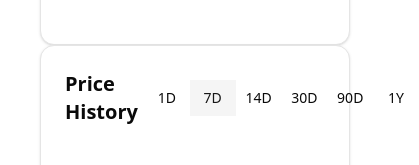
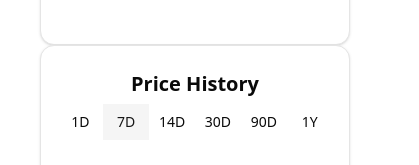
Before and after one commit to oscar-castaneda-dev/crypto-asset-tracker, a React (Vite) app: page / in a window 390 px wide. Shown: the part 609-774 px from the top of the page, 419 px wide, since content can reach past the window. Built offline with nearby package versions, Linux system fonts and the light colour scheme; no server answers.

Commit message:
fix(ui): improve CardHeader flex layout responsiveness

```diff
--- a/src/components/crypto/charts/price-chart.tsx
+++ b/src/components/crypto/charts/price-chart.tsx
@@ -99,7 +99,7 @@ export function PriceChart({ coinId, compareCoinId }: PriceChartProps) {
 
   return (
     <Card className="w-full h-[595px]">
-      <CardHeader className="flex flex-row items-center justify-between space-y-0 pb-2">
+      <CardHeader className="flex flex-col md:flex-row items-center justify-between space-y-0 pb-2">
         <CardTitle className="text-xl font-bold">Price History</CardTitle>
         <TimeRangeSelector
           selectedRange={timeRange}
```
